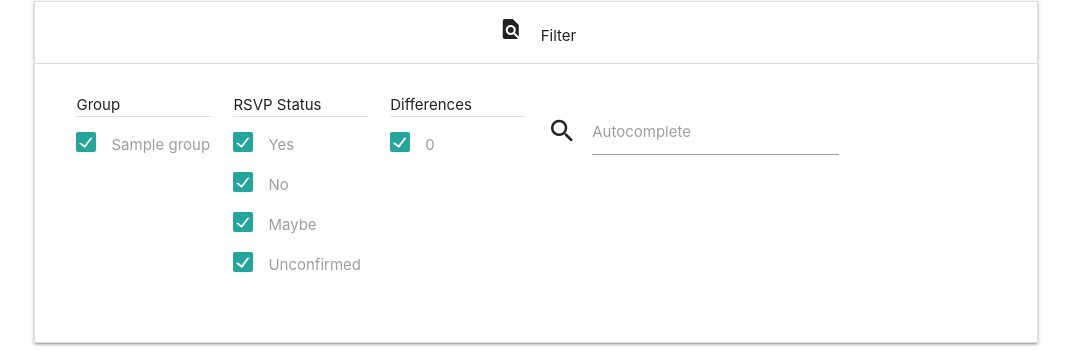
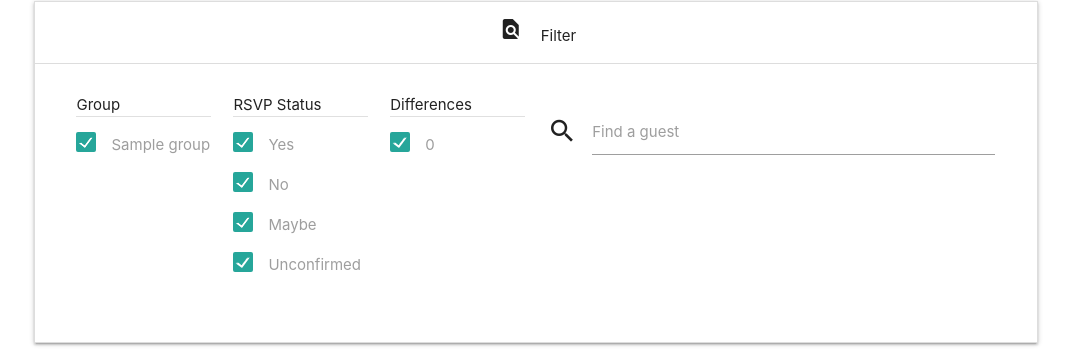
Before and after one commit to itmacronoobs/e-invite, a Django app: page /mvitesapp/guestbook in a window 1280 px wide, after a click that opens the changed part. Shown: the part 698-1048 px from the top of the page, without its empty margins (104-1175 px from the left). Run offline with Django 3.2, Linux system fonts and the light colour scheme; tables that the repository leaves empty hold one stand-in row (values such as "Sample post"); some libraries are stand-ins or nearby versions; some web fonts are replaced.

Commit message:
auto complete to continue

```diff
--- a/mvites/mvitesapp/templates/mvitesapp/guestbook.html
+++ b/mvites/mvitesapp/templates/mvitesapp/guestbook.html
@@ -195,11 +195,11 @@
                             </p>
                         {% endfor %}
                     </div>
-                    <div class="col l4 ">
+                    <div class="col l6 ">
                                         <div class="input-field valign-wrapper">
                                           <i class="material-icons prefix">search</i>
-                                          <input type="text" id="autocomplete-input" class="autocomplete">
-                                          <label for="autocomplete-input">Autocomplete</label>
+                                          <input type="text" id="autocomplete-input" onchange="guestfilter()" onclick="resetfilters()" class="autocomplete">
+                                          <label for="autocomplete-input">Find a guest</label>
                                         </div>
                     </div>
                 </div>
@@ -267,6 +267,7 @@
     }
 
     function trfilter() {
+        document.getElementById('autocomplete-input').value = "";
         {% for differences in differences_list %}
 
             var yes = document.getElementById('Yes_checkbox');
@@ -340,7 +341,23 @@
 
 
         {% endfor %}
+
     }
+
+        function resetfilters() {
+            document.getElementById('Yes_checkbox').checked = true;
+            document.getElementById('No_checkbox').checked = true;
+            document.getElementById('Maybe_checkbox').checked = true;
+            document.getElementById('Unconfirmed_checkbox').checked = true;
+
+            {% for differences in differences_list %}
+            document.getElementById('{{differences.differences}}_checkbox').checked = true;
+            {% endfor %}
+
+            trfilter();
+        }
+
+
 
 
 </script>
```
